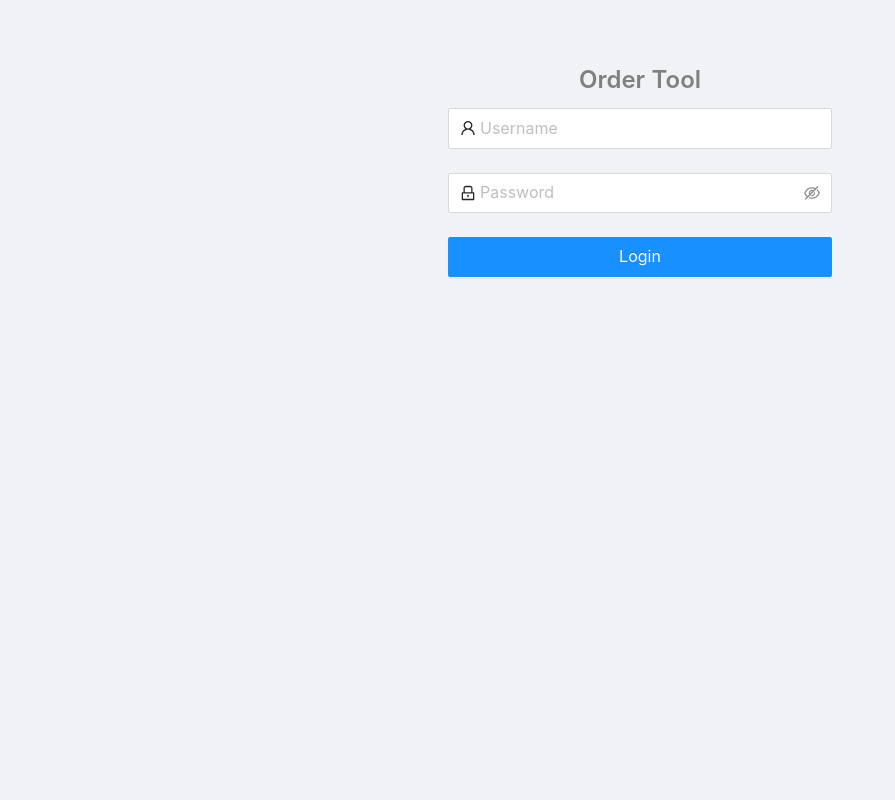
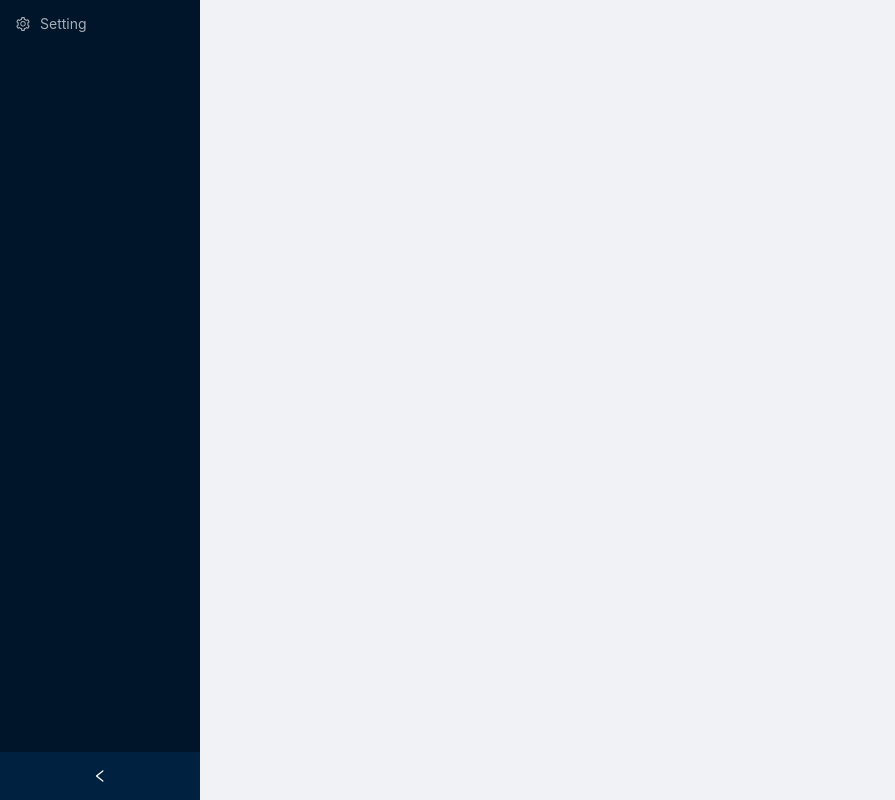
Before and after one commit to howarde8/order-tool, a React (Create React App) app in the folder client/: page /buyer in a window 1280 px wide. Shown: the whole page, without its empty margins (0-895 px from the left). Built offline with nearby package versions, Linux system fonts and the light colour scheme.

Commit message:
Add router and buyer page

```diff
--- a/client/package.json
+++ b/client/package.json
@@ -9,6 +9,7 @@
     "antd": "^4.1.0",
     "react": "^16.13.1",
     "react-dom": "^16.13.1",
+    "react-router-dom": "^5.1.2",
     "react-scripts": "3.4.0"
   },
   "scripts": {
--- a/client/src/components/App.js
+++ b/client/src/components/App.js
@@ -1,16 +1,20 @@
 import React from 'react';
-import { Layout } from 'antd';
+import { BrowserRouter, Switch, Route } from 'react-router-dom';
 import Login from './Login';
+import Buyer from './Buyer';
 
 function App() {
   return (
-    <div>
-      <Layout style={{ height: '100vh' }}>
-        <Layout.Content style={{ padding: '5%' }}>
+    <BrowserRouter>
+      <Switch>
+        <Route exact path="/">
           <Login />
-        </Layout.Content>
-      </Layout>
-    </div>
+        </Route>
+        <Route path="/buyer">
+          <Buyer />
+        </Route>
+      </Switch>
+    </BrowserRouter>
   );
 }
 
--- /dev/null
+++ b/client/src/components/Buyer/index.js
@@ -0,0 +1,33 @@
+import React, { useState } from 'react';
+import { Layout, Menu } from 'antd';
+import { SettingOutlined } from '@ant-design/icons';
+
+const DEFAULT_COLLAPSED_WIDTH = 80;
+const TRIGGERED_COLLAPSED_WIDTH = 0;
+
+function Buyer() {
+  const [collapsed, setCollapsed] = useState(false);
+
+  return (
+    <Layout style={{ minHeight: '100vh' }}>
+      <Layout.Sider
+        breakpoint="lg"
+        onBreakpoint={broken => setCollapsed(broken)}
+        collapsible
+        collapsedWidth={
+          collapsed ? TRIGGERED_COLLAPSED_WIDTH : DEFAULT_COLLAPSED_WIDTH
+        }
+      >
+        <Menu theme="dark">
+          <Menu.Item>
+            <SettingOutlined />
+            <span>Setting</span>
+          </Menu.Item>
+        </Menu>
+      </Layout.Sider>
+      {/* <Layout.Header></Layout.Header> */}
+    </Layout>
+  );
+}
+
+export default Buyer;
--- a/client/src/components/Login.js
+++ b/client/src/components/Login.js
@@ -1,5 +1,5 @@
 import React from 'react';
-import { Row, Col, Typography, Form, Input, Button } from 'antd';
+import { Layout, Row, Col, Typography, Form, Input, Button } from 'antd';
 import { UserOutlined, LockOutlined } from '@ant-design/icons';
 
 function Login() {
@@ -8,6 +8,8 @@ function Login() {
   };
 
   return (
+    <Layout style={{ minHeight: '100vh' }}>
+      <Layout.Content style={{ padding: '5%' }}>
         <Form onFinish={onFinish}>
           <Typography.Title
             style={{ textAlign: 'center', color: 'grey' }}
@@ -70,6 +72,8 @@ function Login() {
             </Col>
           </Row>
         </Form>
+      </Layout.Content>
+    </Layout>
   );
 }
 
```
Also changed, not shown: 1 other file (tests, documents, lock files or other folders). Lines whose indentation alone changed are shown as unchanged.
